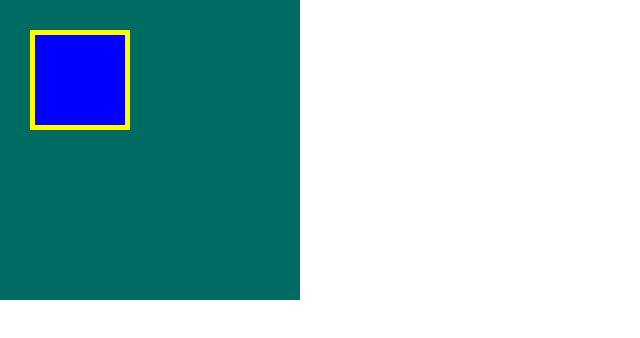
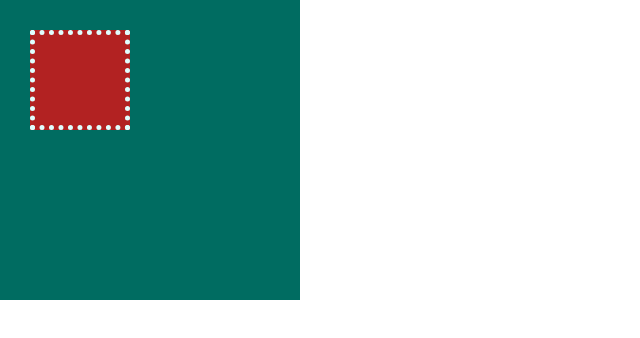
Before and after one commit to makiharu/hrml-css, a plain HTML site: page lesson1-3/index.html in a window 1280 px wide. Shown: the whole page, without its empty margins (0-640 px from the left). Drawn offline with Linux system fonts and the light colour scheme.

Commit message:
[Finish]1-3

```diff
--- a/lesson1-3/index.html
+++ b/lesson1-3/index.html
@@ -7,10 +7,9 @@
   </head>
   <body>
   	<div class="box1">
-  	  <div class="box2"></div>
+  	  <div class="box2">
+       <div class="box3">
+      </div>
   	</div>
-
   </body>
-
-
 </html>
--- a/lesson1-3/style.css
+++ b/lesson1-3/style.css
@@ -15,6 +15,6 @@
 .box2 {
 	width: 100px;
 	height: 100px;
-	background-color: blue;
-	border: 5px solid yellow;
+	background-color: #b22222;
+	border: 5px dotted lightcyan;
 }
```
